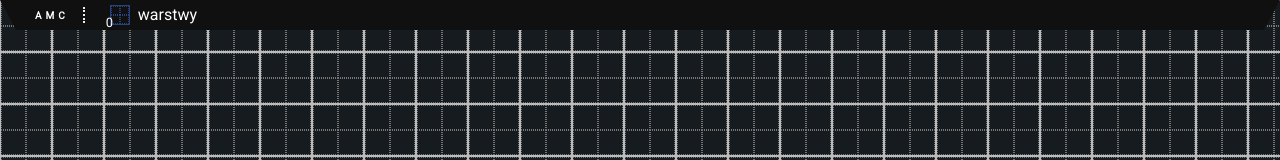
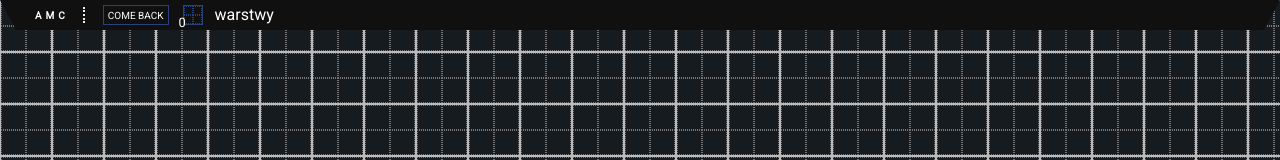
Before and after one commit to Poyters/angotia-world-creator, a React (Create React App) app: page /creator in a window 1280 px wide. Shown: the top 160 px of the page. Built offline with nearby package versions, Linux system fonts and the light colour scheme.

Commit message:
Add come back button to controlPanel options

```diff
--- a/src/assets/styles/components/creatorPanel/_creatorPanel.scss
+++ b/src/assets/styles/components/creatorPanel/_creatorPanel.scss
@@ -30,7 +30,11 @@
 
         & li {
             display: inline-block;
-            margin: 0 5px;
+            margin: 0 7px;
+
+            &:first-child {
+                margin: 0 7px 0 -2px;
+            }
         }
     }
 
--- a/src/assets/styles/components/creatorPanel/_option.scss
+++ b/src/assets/styles/components/creatorPanel/_option.scss
@@ -1,8 +1,25 @@
 .option {
     position: relative;
     flex: 1;
-    width: 18px;
-    height: 18px;
+
+    &--net {
+        width: 18px;
+        height: 18px;
+    }
+
+    &--textOption {
+        display: flex;
+        width: auto;
+        height: 18px;
+        padding: 0 4px;
+        justify-content: center;
+        align-items: center;
+
+        border: 1px solid $decorationColor1;
+        cursor: pointer;
+        font-size: 10px;
+        text-transform: uppercase;
+    }
 
     &__viewType {
         position: absolute;
--- /dev/null
+++ b/src/components/creatorPanel/ComeBackOption.tsx
@@ -0,0 +1,14 @@
+import React from 'react';
+
+
+const ComeBackOption: React.SFC = () => {
+
+  return (
+    <div className="option option--textOption">
+      <span>Come back</span>
+    </div>
+  );
+}
+
+
+export default ComeBackOption;
--- a/src/components/creatorPanel/CreatorPanel.tsx
+++ b/src/components/creatorPanel/CreatorPanel.tsx
@@ -1,6 +1,7 @@
 import React from 'react';
 
 //Import other components
+import ComeBackOption from './ComeBackOption';
 import NetOption from './NetOption';
 
 
@@ -12,6 +13,9 @@ const CreatorPanel: React.SFC = () => {
       </header>
       <ul className="creatorPanel__options">
         <li>
+          <ComeBackOption />
+        </li>
+        <li>
           <NetOption viewTypeQuantity={3} />
         </li>
         <li>warstwy</li>
```
